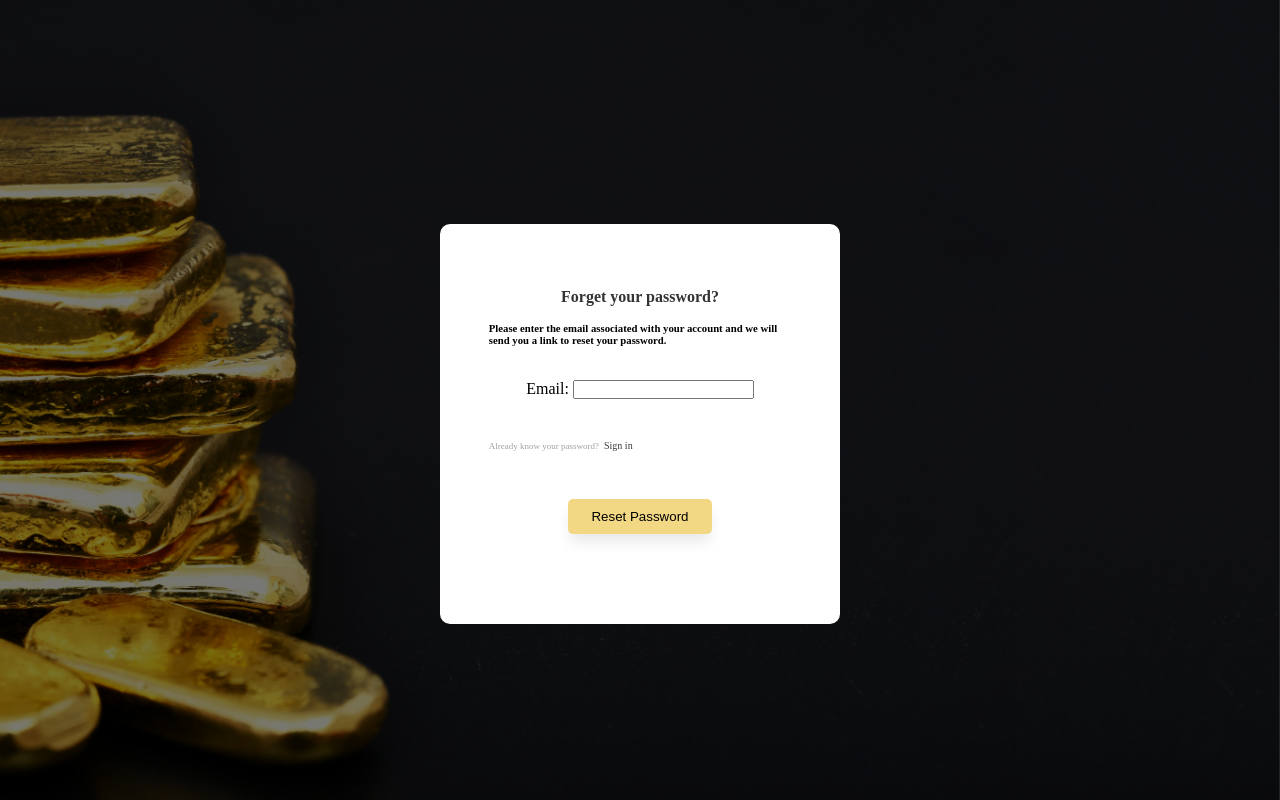
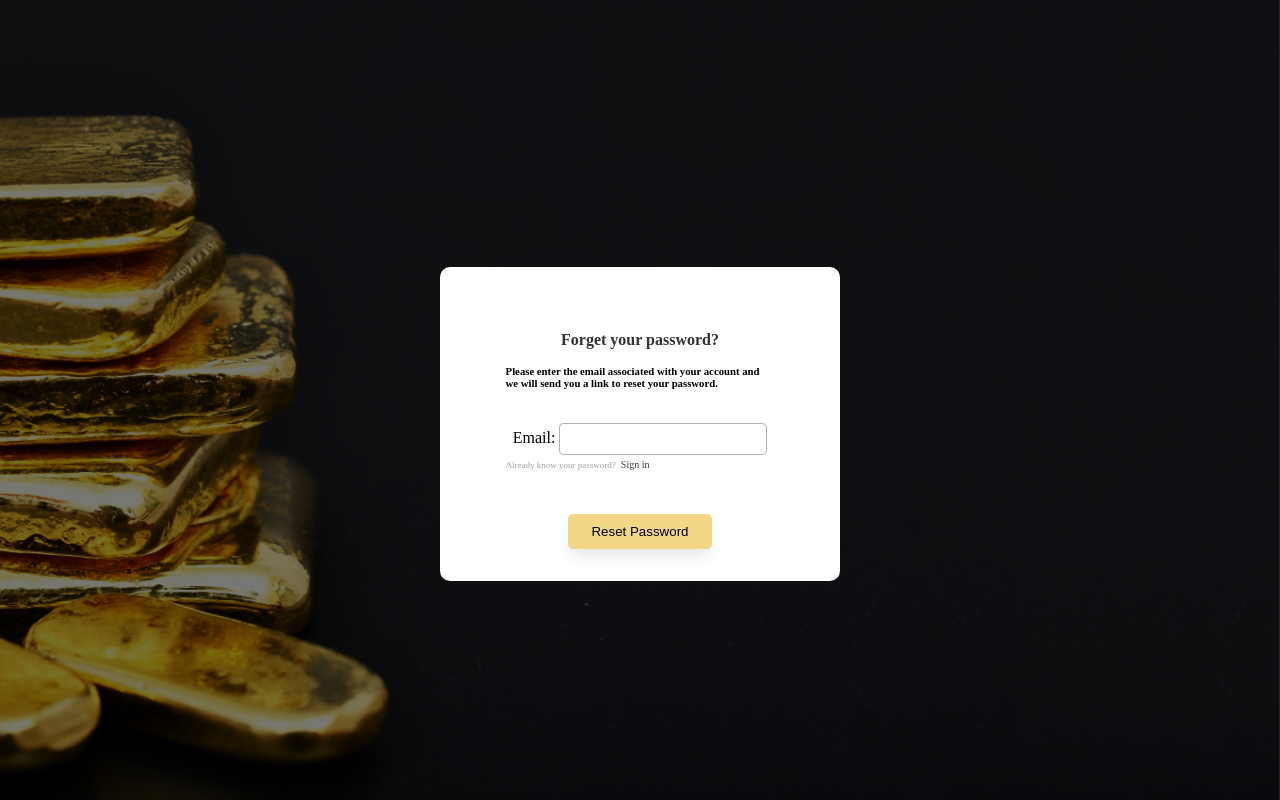
Before and after one commit to mohammadh16/goldrobots, a Django app: page /reset_password/ in a window 1280 px wide. Run offline with Django 4.2, Linux system fonts and the light colour scheme; some libraries are stand-ins or nearby versions; some web fonts are replaced.

Commit message:
Forgetpass edited

```diff
--- a/goldrobots/static/Css/Forget.css
+++ b/goldrobots/static/Css/Forget.css
@@ -10,7 +10,7 @@
   box-sizing: border-box;
 }
 .errorlist{
-  display: none;
+background-color: #F2D884;
 }
 .containerForget{
   width: 100%;
@@ -118,3 +118,36 @@
   background-color: #F2D884;
   box-shadow: 0px 10px 15px -3px rgba(0,0,0,0.1);
 }
+.guideForget{
+  width: 80% !important;
+}
+.signForget{
+  width: 80%;
+  display: flex;
+align-items: center;
+justify-content: left;
+margin-top: -2rem;
+margin-bottom: 1.7rem;
+font-size: 9px;
+}
+.signForget p{
+  color: #33333375;
+
+}
+.signForget a{
+  text-decoration: none;
+  color: #2a2828e7;
+  font-size: 10px;
+  margin-left: 5px;  }
+
+
+
+  #id_email{
+    height: 2rem !important;
+    border-radius: 5px;
+    border: 1px solid rgba(0, 0, 0, 0.306) ;
+    width: 13rem;
+    padding: 0 0.5rem;
+font-family: "Seguisb";
+
+  }
--- a/templates/pages/ForgetPage.html
+++ b/templates/pages/ForgetPage.html
@@ -9,24 +9,23 @@
 <body>
     <div class="containerForget">
 
-        <div  class="overlayFor">
-            <form method="POST"  action="{% url 'reset_password' %}">
+            <form method="POST" class="overlayFor" action="{% url 'reset_password' %}">
                 {% csrf_token %}
 
-            <div class="popup popupSignIn">
+            <div class="popup">
                 <h4>Forget your password?</h4>
-                <h6>Please enter the email associated with your account and we will send you a link to reset your password.</h6>
-                <br>
+                <h6 class="guideForget">Please enter the email associated with your account and we will send you a link to reset your password.</h6>
+
+                <br class="NewInputF">
                 {{form.as_p}}
                 <br>
                 <br>
 
-                <div class="signinLeft"><p>Already know your password?</p><a href="{% url 'index' %}">Sign in</a></div>
+                <div class="signForget"><p>Already know your password?</p><a href="{% url 'index' %}">Sign in</a></div>
                 <div class="btnLog">
                     <button>Reset Password</button>
                 </div>
                 </form>
-           </div>
         </div>
         </div>
 </body>
```
Lines whose indentation alone changed are shown as unchanged.
